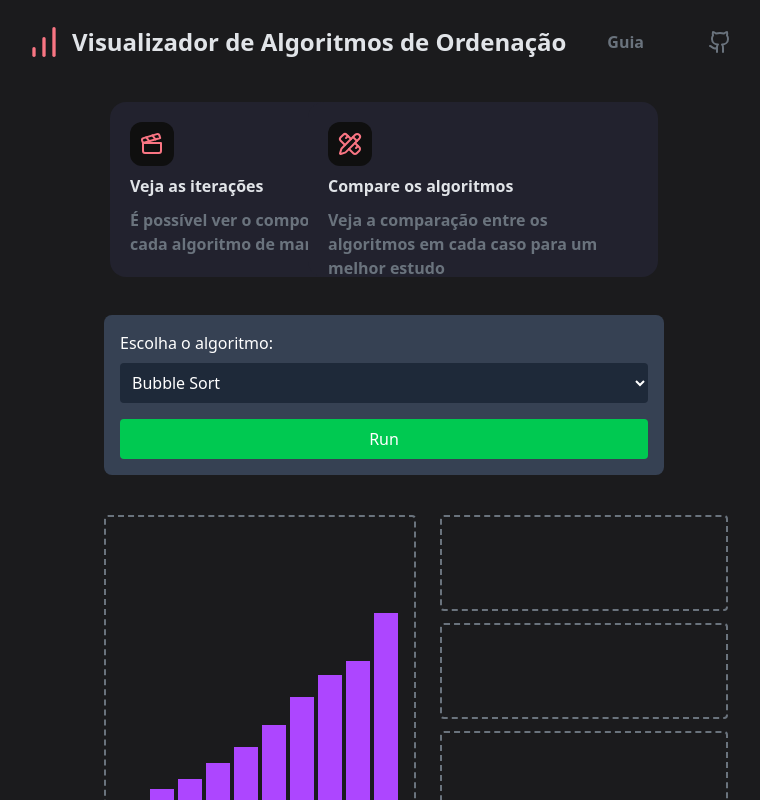
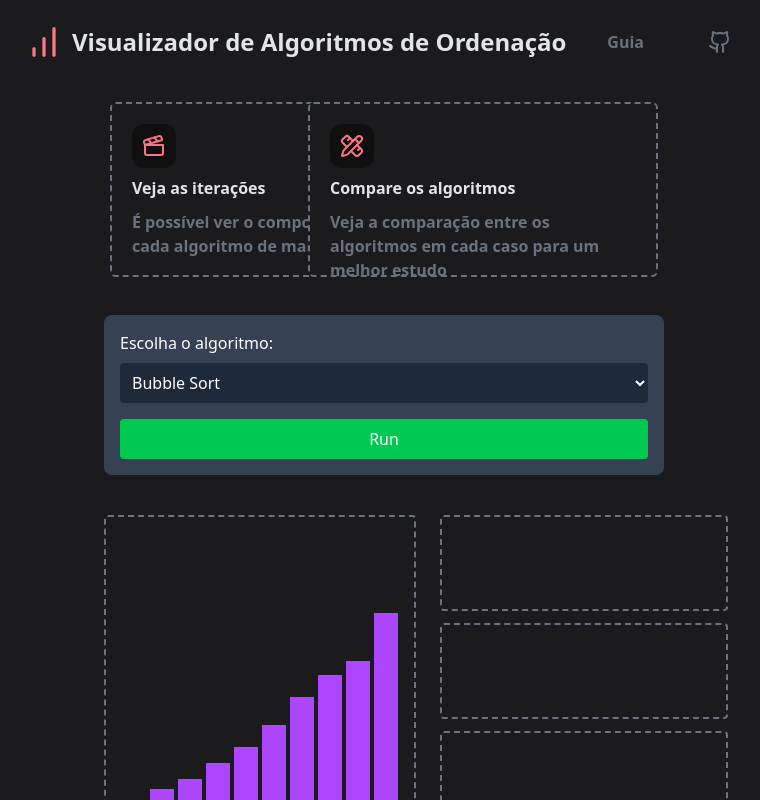
Before and after one commit to PedroCMotta-oficial/sorting_algorithms_viewer, a Next.js app in the folder web/: page / in a window 1280 px wide. Shown: the top 800 px of the page, without its empty margins (256-1016 px from the left). Built offline with nearby package versions, Linux system fonts and the light colour scheme.

Commit message:
UX/UI v3.5

```diff
--- a/web/src/app/page.tsx
+++ b/web/src/app/page.tsx
@@ -65,13 +65,13 @@
 
       <div className="grid grid-cols-1 md:grid-cols-2 gap-4 px-75 md:px-[450px] py-4.5 justify-items-center">
 
-        <div className="bg-gridItemBackgroundColor w-[350px] h-[175px] rounded-2xl p-5 flex flex-col justify-start">
+        <div className="bg-background rounded-md border-2 border-textSecundary border-dashed w-[350px] h-[175px] p-5 flex flex-col justify-start">
           <div className="bg-DarkerBackground p-2.5 w-fit rounded-xl absolute"><Clapperboard className="text-textHighlight"/></div>
           <h3 className="font-bold text-textPrimary mt-13">Veja as iterações</h3>
           <p className="text-textSecundary mt-2.5 font-semibold">É possível ver o comportamento de cada algoritmo de maneira intuitiva</p>
         </div>
 
-        <div className="bg-gridItemBackgroundColor w-[350px] h-[175px] rounded-2xl p-5 flex flex-col justify-start">
+        <div className="bg-background rounded-md border-2 border-textSecundary border-dashed w-[350px] h-[175px] p-5 flex flex-col justify-start">
           <div className="bg-DarkerBackground p-2.5 w-fit rounded-xl absolute"><PencilRuler className="text-textHighlight"/></div>
           <h3 className="font-bold text-textPrimary mt-13">Compare os algoritmos</h3>
           <p className="text-textSecundary mt-2.5 font-semibold">Veja a comparação entre os algoritmos em cada caso para um melhor estudo</p>
```
